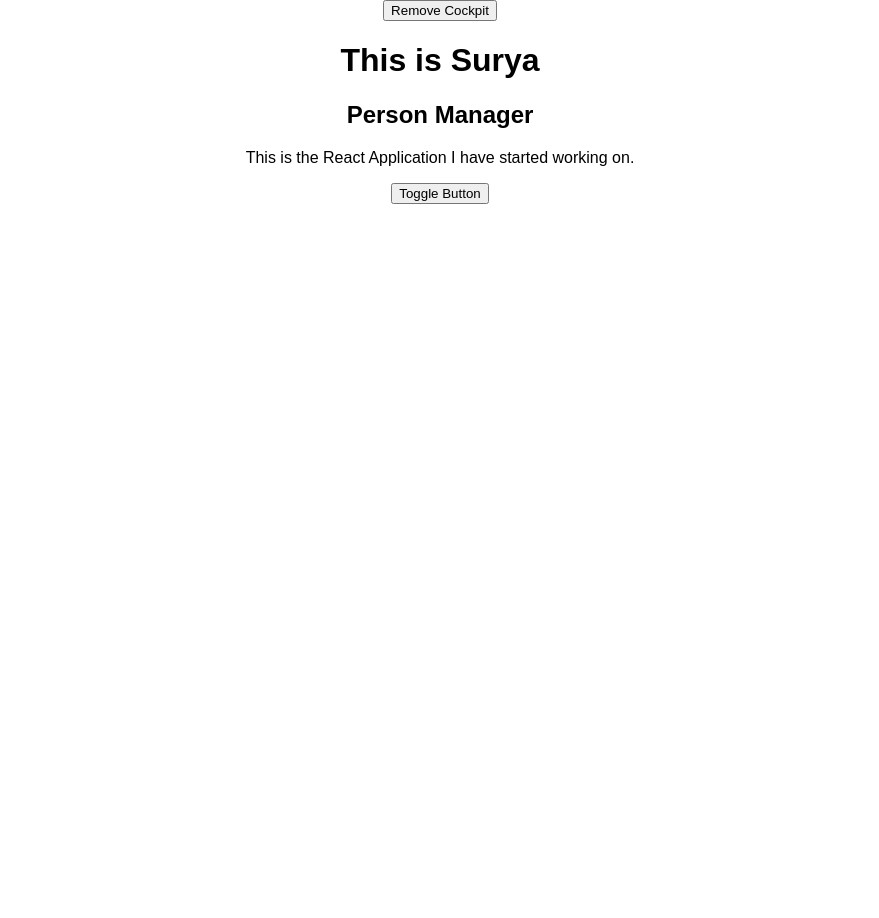
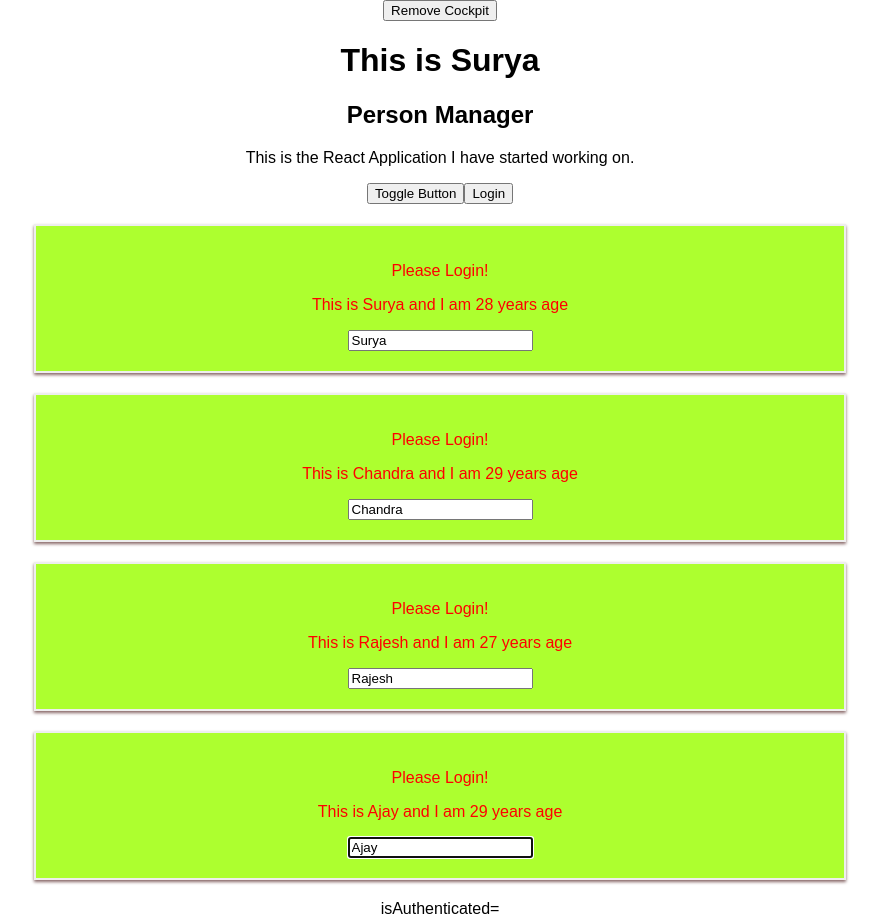
Before and after one commit to suryawebdev/react-complete-guide, a React (Create React App) app: page / in a window 1280 px wide. Shown: the whole page, without its empty margins (200-1079 px from the left). Before the commit the page ends 800 px from the top, so only its background shows below. Built offline with nearby package versions, Linux system fonts and the light colour scheme.

Commit message:
Context Provider and Consumer

```diff
--- a/src/Components/Cockpit/Cockpit.js
+++ b/src/Components/Cockpit/Cockpit.js
@@ -1,15 +1,23 @@
-import React, {useEffect, Fragment} from 'react';
+import React, {useEffect, Fragment, useRef} from 'react';
 
 import Aux from '../../Hoc/Aux';
 
 import CockpitCSS from './Cockpit.module.css';
+import AuthContext from '../../context/auth-context';
 
 const Cockpit = (props) => {
+    const toggleBtn = useRef(null);
+
+    //UseEffect runs after jsx code is parsed and rendered
+    //in Functional based components
+
     useEffect(()=> {
         console.log("[Cockpit.js] UseEffect");
-        setTimeout(() => {
-            alert('Something to alert!');
-        }, 1000)
+        //Http request
+        // setTimeout(() => {
+        //     alert('Something to alert!');
+        // }, 1000)
+        toggleBtn.current.click();
         return () => {
             console.log("[Cockpit.js] cleanup useeffect. ")
         }
@@ -35,10 +43,12 @@ const Cockpit = (props) => {
         <h2>{props.title}</h2>
         <p>This is the React Application I have started working on.</p>
 
-            <button
-                className={btnClass}
-                onClick={props.toggle}>Toggle Button
+        <button ref={toggleBtn} className={btnClass} onClick={props.toggle}>
+          Toggle Button
         </button>
+        <AuthContext.Consumer>
+          {(context) => <button onClick={context.login}>Login</button>}
+        </AuthContext.Consumer>
       </Fragment>
     );
 }
--- a/src/Components/Persons/Person/Person.js
+++ b/src/Components/Persons/Person/Person.js
@@ -3,6 +3,8 @@ import PropTypes from 'prop-types';
 
 import PersonCSS from './Person.module.css';
 import withClass from '../../../Hoc/WithClass';
+import Aux from '../../../Hoc/Aux';
+import AuthContext from '../../../context/auth-context';
 
 
 class Person extends Component {
@@ -19,8 +21,19 @@ class Person extends Component {
     render() {
         console.log("6. [Person.js] render..")
         return (
-            <div className={PersonCSS.Person}>
-                <p onClick={this.props.click}>This is {this.props.name} and I am {this.props.age} years age</p>
+          <Aux>
+            <AuthContext.Consumer>
+              {(context) =>
+                context.authenticate ? (
+                  <p>Authenticated!</p>
+                ) : (
+                  <p>Please Login!</p>
+                )
+              }
+            </AuthContext.Consumer>
+            <p onClick={this.props.click}>
+              This is {this.props.name} and I am {this.props.age} years age
+            </p>
             <p>{this.props.children}</p>
             <input
               type="text"
@@ -29,8 +42,8 @@ class Person extends Component {
               onChange={this.props.changed}
               value={this.props.name}
             />
-            </div>
-        )
+          </Aux>
+        );
     }
 
 };
@@ -79,14 +92,3 @@ export default withClass(Person, PersonCSS.Person);
 //         </div>
 //     )
 // };
-
-//PropTyeps:
-    //Prop types is an react extention where we can define the type of property if we want to pass the components
-    //It helps if we distribute components.
-
-//Ref:
-    //Class based component ref approach
-    //ref={(inputEle)=> {this.inputElement = inputEle}}
-    //By passing ref we can directly handle the nth element
-
-    //React.createRef() -> creates reference to element that is assigned to and stores it
--- a/src/Container/App.js
+++ b/src/Container/App.js
@@ -5,6 +5,7 @@ import Persons from '../Components/Persons/Persons';
 import Cockpit from '../Components/Cockpit/Cockpit';
 import withClass from '../Hoc/WithClass';
 import Aux from '../Hoc/Aux';
+import AuthContext from '../context/auth-context';
 
 class App extends Component {
     constructor(props) {
@@ -43,7 +44,12 @@ class App extends Component {
             {id: "isej", name:"Ajay", age:29}
         ],
         showPerson: false,
-        showCockpit: true
+        showCockpit: true,
+        authenticated: false
+    }
+
+    loginHandler = () => {
+        this.setState({authenticated:true});
     }
 
     buttonHandler = (name) => {
@@ -105,22 +111,35 @@ class App extends Component {
                     person={this.state.persons}
                     deleted={this.deletePersonHandler}
                     changed={this.nameChangeHandler}/>
+                    isAuthenticated={this.state.authenticated}
                 </div>
             );
         }
 
         return (
           <Aux>
-              <button onClick={()=> {
-                    this.setState({ showCockpit:false})
-                  }}>Remove Cockpit</button>
-            {this.state.showCockpit ?
-            (<Cockpit
-                title={this.props.appTitle}
-                persons ={this.state.persons.length }
-                toggle={this.toggleButtonHandler}
-                showPerson={this.state.showPerson}/>) : null}
-            {person}
+            <button
+              onClick={() => {
+                this.setState({ showCockpit: false });
+              }}
+            >
+              Remove Cockpit
+            </button>
+            <AuthContext.Provider value={{
+                authenticate: this.state.authenticated,
+                login: this.loginHandler
+                }}
+            >
+              {this.state.showCockpit ? (
+                <Cockpit
+                  title={this.props.appTitle}
+                  persons={this.state.persons.length}
+                  toggle={this.toggleButtonHandler}
+                  showPerson={this.state.showPerson}
+                />
+              ) : null}
+              {person}
+            </AuthContext.Provider>
           </Aux>
         );
         //return React.createElement('div', null, )
--- /dev/null
+++ b/src/context/auth-context.js
@@ -0,0 +1,8 @@
+import React from 'react';
+
+const authContext = React.createContext({
+    authenticate: false ,
+    login: () => {}
+});
+
+export default authContext;
```
Also changed, not shown: 1 other file (tests, documents, lock files or other folders). Lines whose indentation alone changed are shown as unchanged.
